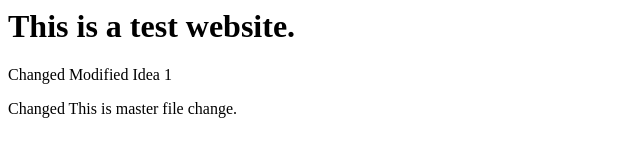
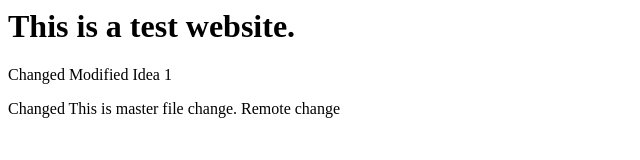
Before and after one commit to svarnpathare/webapp, a plain HTML site: page index.html in a window 1280 px wide. Shown: the whole page, without its empty margins (0-640 px from the left). Drawn offline with Linux system fonts and the light colour scheme.

Commit message:
Update index.html
Testing

```diff
--- a/index.html
+++ b/index.html
@@ -4,5 +4,6 @@
 Modified Idea 1</p>
 <p> Changed
 This is master file change.
-</p>
+Remote change</p>
+
 </html>
```
